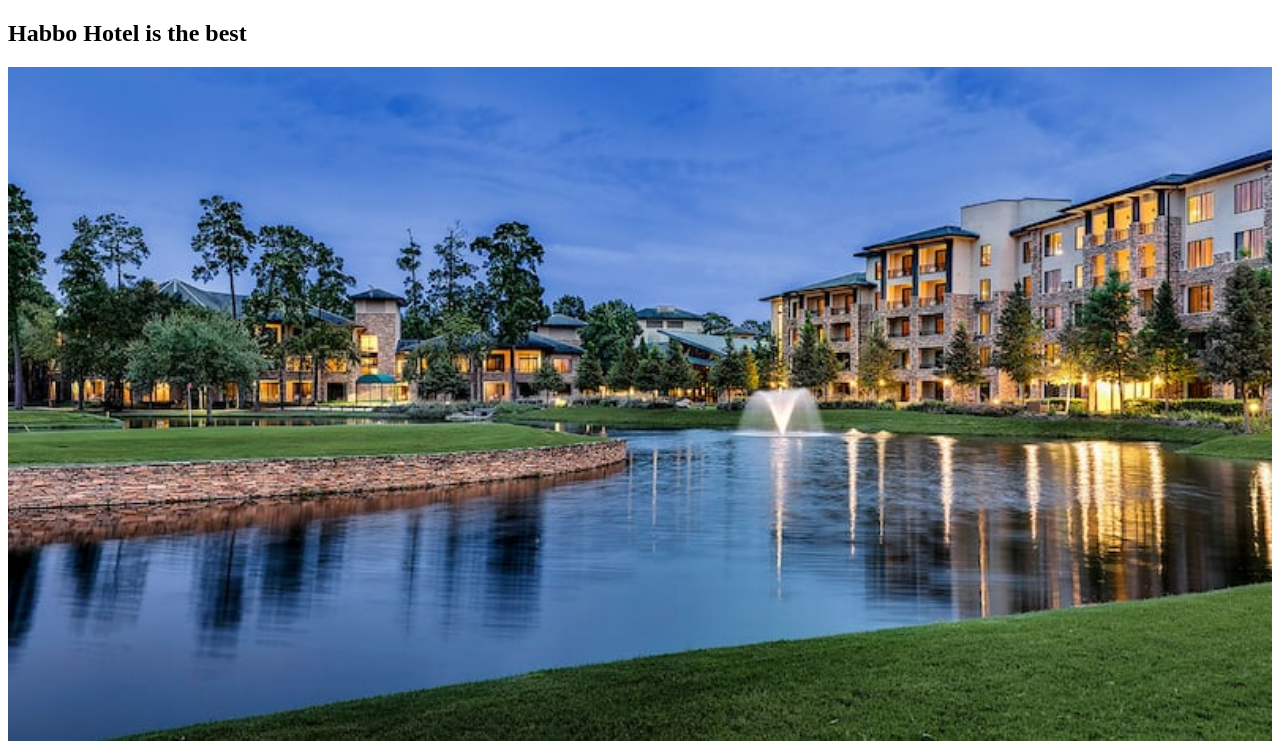
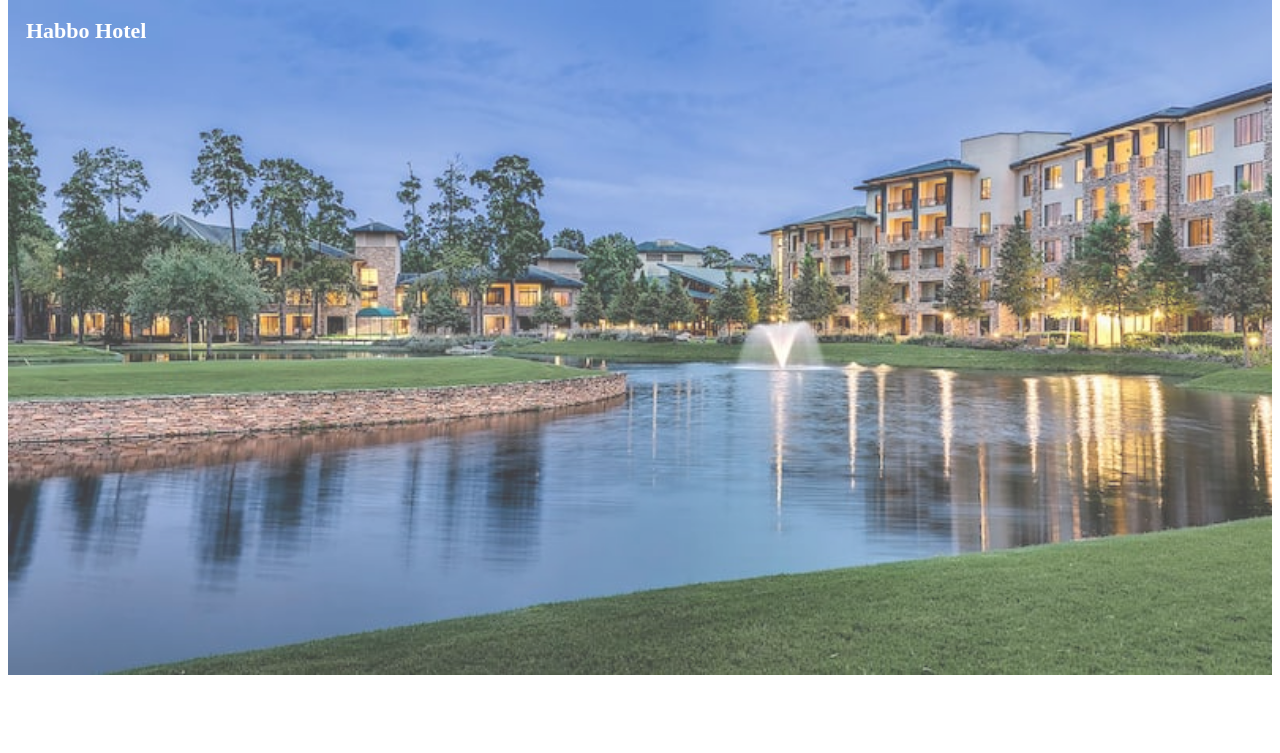
Before and after one commit to PaulFHTW/WebtechWS2022, a PHP site: page / in a window 1280 px wide. Shown: the part 56-809 px from the top of the page. After the commit the page ends 731 px from the top, so only its background shows below. Run offline with PHP 8.4, Linux system fonts and the light colour scheme.

Commit message:
modified:   project/index.php 	modified:   project/style/index.css

```diff
--- a/project/index.php
+++ b/project/index.php
@@ -6,12 +6,15 @@
     </head>
     <body>
         <nav>
+
             <li><a href="navigation/impressum.html">Impressum</a>
             <li><a href="navigation/faq.html">FAQ</a>
             <li><a href="user/register.php">Register</a>
             <li><a href="user/login.php">Login</a>
         </nav>
-        <h2>Habbo Hotel is the best</h2>
-        <img src="images/exterior-panorama.jpg" alt="woodland">
+        <div class="container">
+            <img src="images/exterior-panorama.jpg" alt="woodland">
+            <div class="top-left">Habbo Hotel</div>
+        </div>
     </body>
 </html>
--- a/project/style/index.css
+++ b/project/style/index.css
@@ -30,4 +30,19 @@ img{
     width: 100%;
     height: auto;
     object-fit: cover;
+    opacity: 0.75;
 }
+
+.container{
+    position: relative;
+    text-align: center;
+    color: white;
+}
+
+.top-left{
+    font-size: 22px;
+    font-weight: bold;
+    position: absolute;
+    top: 18px;
+    left: 18px;
+}
```
